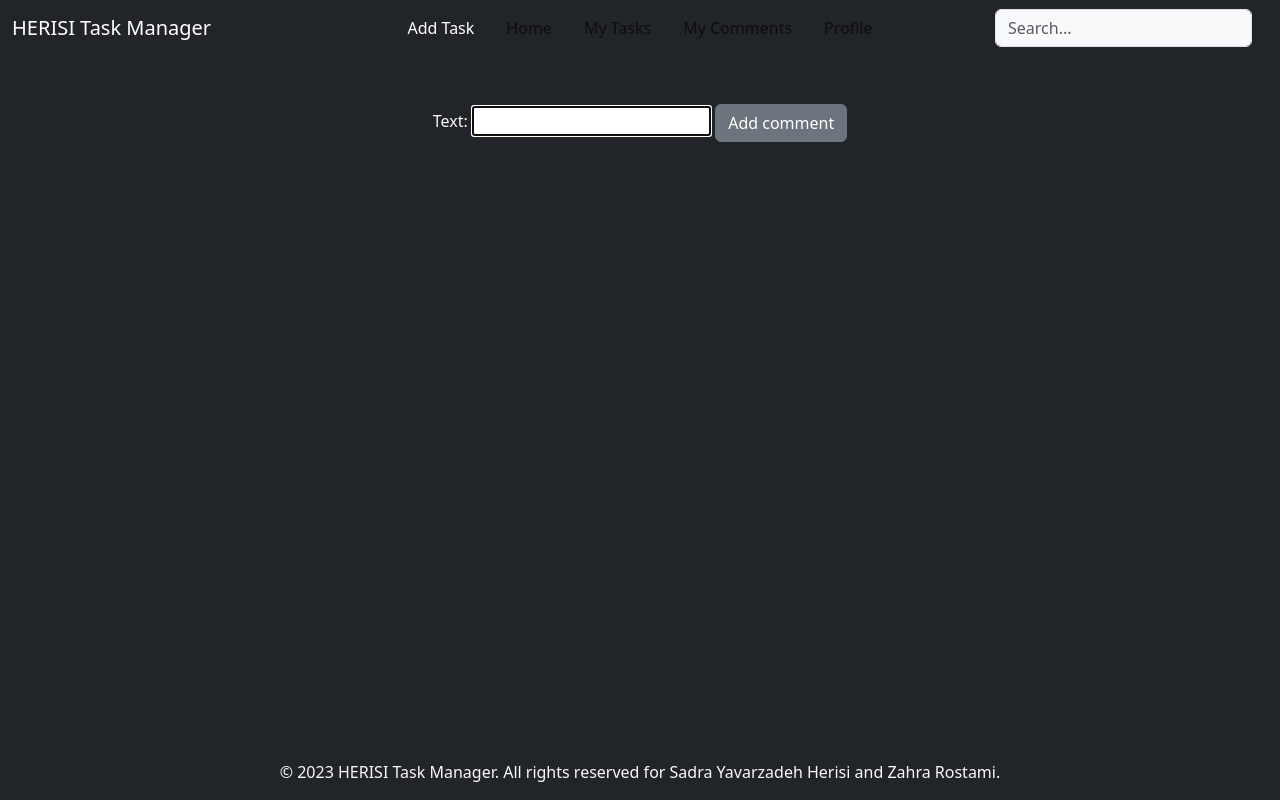
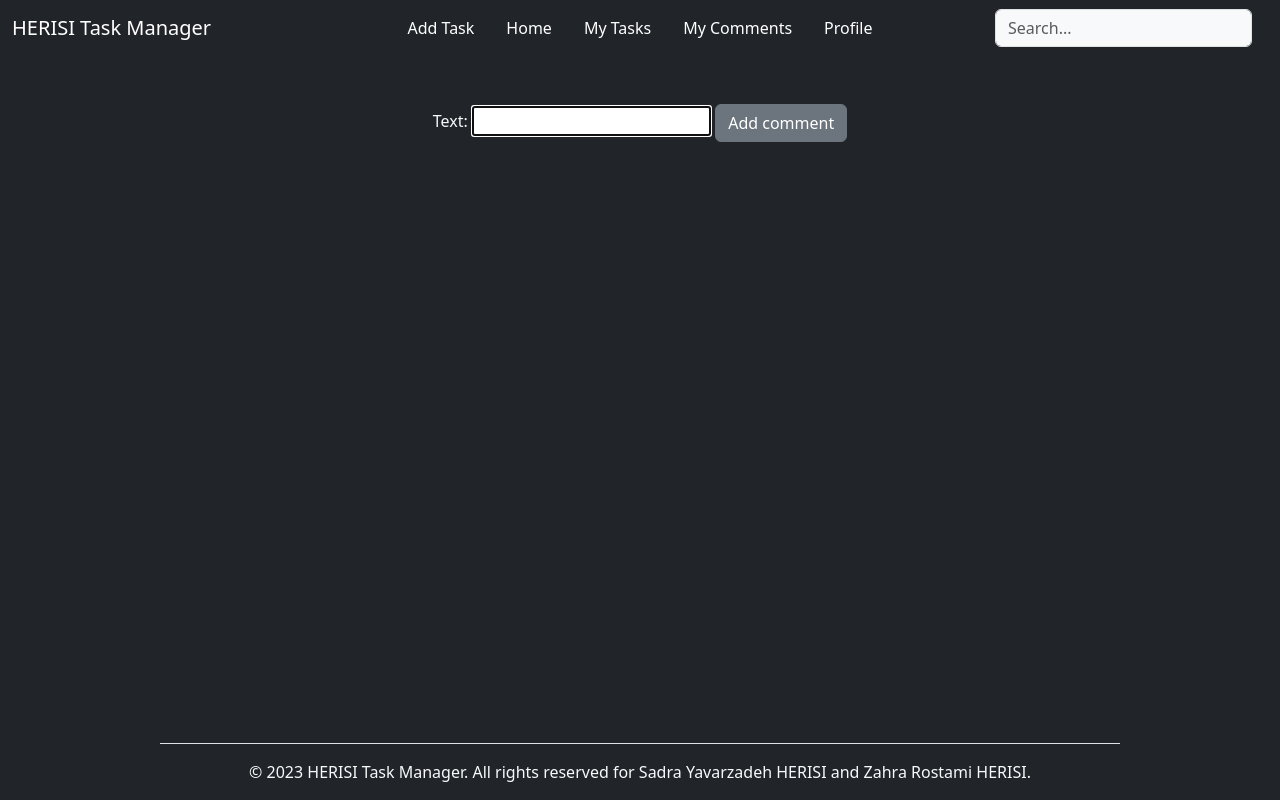
Before and after one commit to sadrayavar/djangoTemplate-taskManger, a Django app: page /1/add/ in a window 1280 px wide. Run offline with Django 4.2, Linux system fonts and the light colour scheme; the visitor is signed in with stand-in values (Sample User, id 1); some libraries are stand-ins or nearby versions.

Commit message:
fix: footer

```diff
--- a/taskManager/constant.py
+++ b/taskManager/constant.py
@@ -1,5 +1,5 @@
 tabs = [
-    {"text": "Add Task", "link": "addTaskPage", "class": "active text-white"},
+    {"text": "Add Task", "link": "addTaskPage", "class": ""},
     {"text": "Home", "link": "homePage", "class": ""},
     {"text": "My Tasks", "link": "myTasksPage", "class": ""},
     {"text": "My Comments", "link": "myCommentsPage", "class": ""},
--- a/templates/Basic/footer.html
+++ b/templates/Basic/footer.html
@@ -1,3 +1,5 @@
-<footer class="footer m-auto mt-4">
-  <p>&copy; 2023 HERISI Task Manager. All rights reserved for Sadra Yavarzadeh Herisi and Zahra Rostami.</p>
+<footer class="pt-3 mt-2 text-light bg-dark d-flex justify-content-center">
+  <p class="text-center border-top pt-3 my-3 w-75">
+    &copy; 2023 HERISI Task Manager. All rights reserved for Sadra Yavarzadeh HERISI and Zahra Rostami HERISI.
+  </p>
 </footer>
--- a/templates/Basic/header.html
+++ b/templates/Basic/header.html
@@ -24,7 +24,7 @@
       <ul class="navbar-nav col-lg-6 justify-content-lg-center">
         {% for tab in tabs %}
           <li class="nav-item">
-            <a class="nav-link px-3 {{ tab.class }}"
+            <a class="nav-link px-3 text-white {{ tab.class }}"
                aria-current="page"
                href="{% url tab.link %}"
                aria-disabled="true">{{ tab.text }}</a>
--- a/user/views.py
+++ b/user/views.py
@@ -73,9 +73,7 @@ def loginUser(request):
             password = form.cleaned_data["password"]
             user = authenticate(request, username=username, password=password)
             if user is not None:
-                print("###########", user)
                 login(request, user)
-                # Redirect to success page or home page
                 return redirect("homePage")
     else:
         form = UserLoginForm()
```
